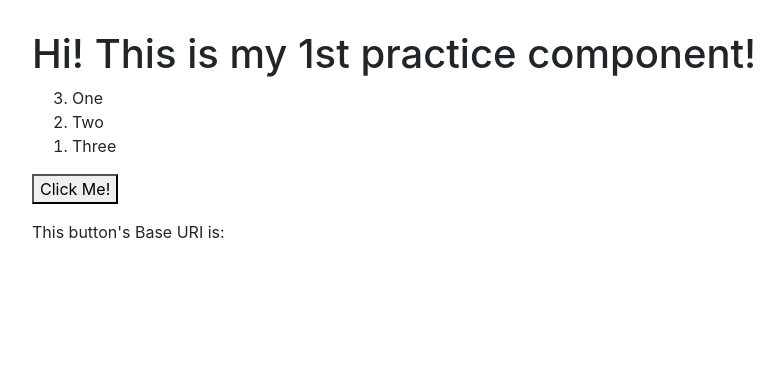
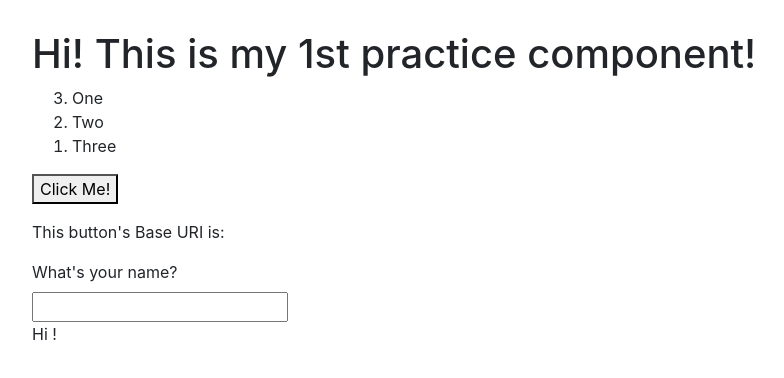
Before and after one commit to dazcha76/angular-daily-practice, an Angular app: page / in a window 1280 px wide. Shown: the top 378 px of the page, without its empty margins (38-822 px from the left). Built offline with nearby package versions, Linux system fonts and the light colour scheme.

Commit message:
got user's name using two-way binding

```diff
--- a/src/app/app.module.ts
+++ b/src/app/app.module.ts
@@ -1,5 +1,6 @@
 import { BrowserModule } from '@angular/platform-browser';
 import { NgModule } from '@angular/core';
+import { FormsModule } from '@angular/forms'
 
 import { AppComponent } from './app.component';
 import { Day1Component } from './day1/day1.component'
@@ -10,7 +11,8 @@ import { Day1Component } from './day1/day1.component'
     Day1Component
   ],
   imports: [
-    BrowserModule
+    BrowserModule,
+    FormsModule
   ],
   providers: [],
   bootstrap: [AppComponent]
--- a/src/app/day1/day1.component.html
+++ b/src/app/day1/day1.component.html
@@ -12,5 +12,10 @@
 
         <p>{{ buttonText }}</p>
         <p>This button's Base URI is: {{ buttonTarget }}</p>
+
+        <label>What's your name?</label><br>
+        <input type="text" [(ngModel)]="name">
+
+        <p>Hi {{ name }}!</p>
     </div>
 </div>
--- a/src/app/day1/day1.component.ts
+++ b/src/app/day1/day1.component.ts
@@ -11,7 +11,7 @@ export class Day1Component {
     public reversed = false;
     public buttonText = '';
     public buttonTarget = '';
-
+    public name = '';
 
     constructor(){
         setTimeout(() => {
```
